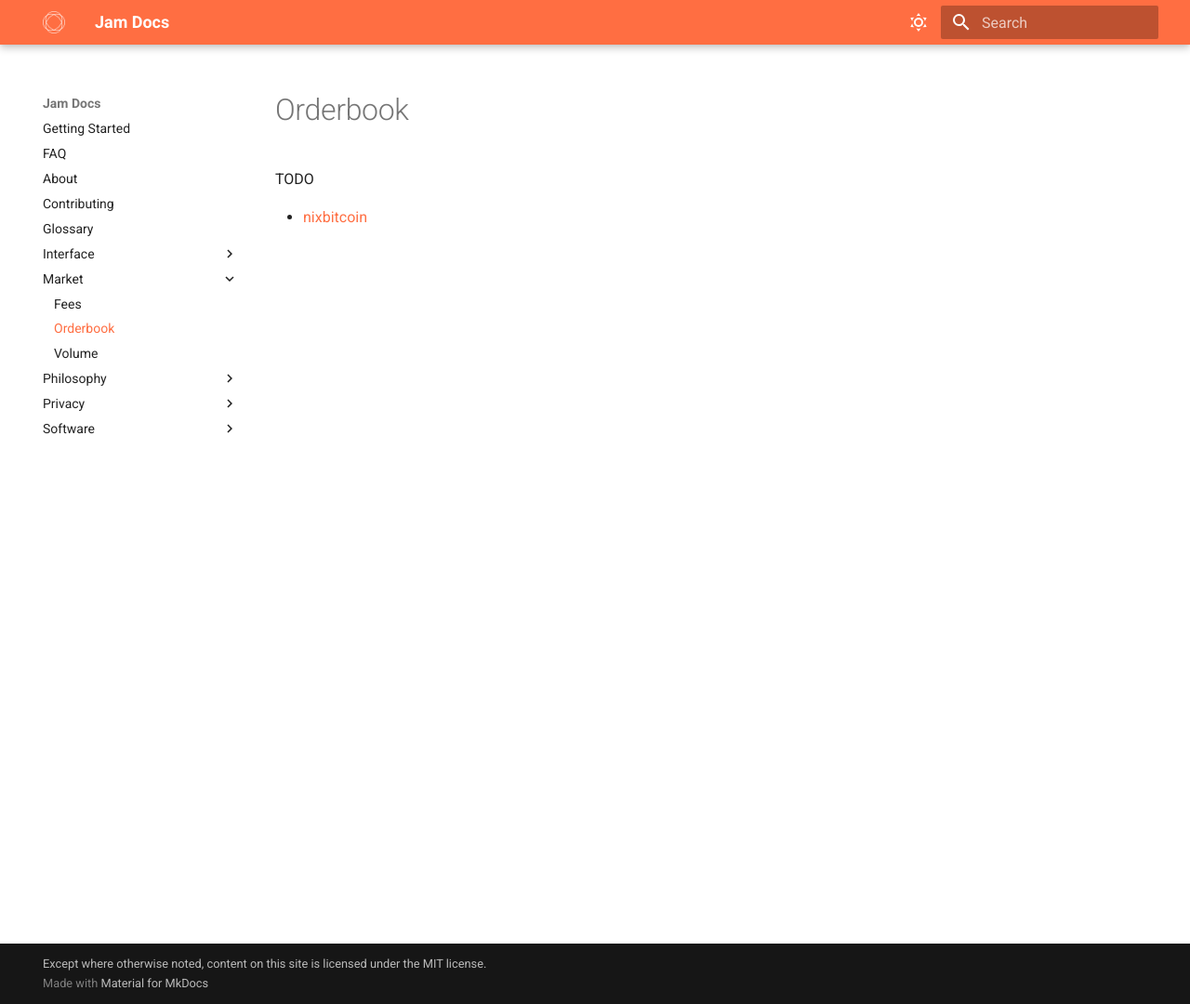
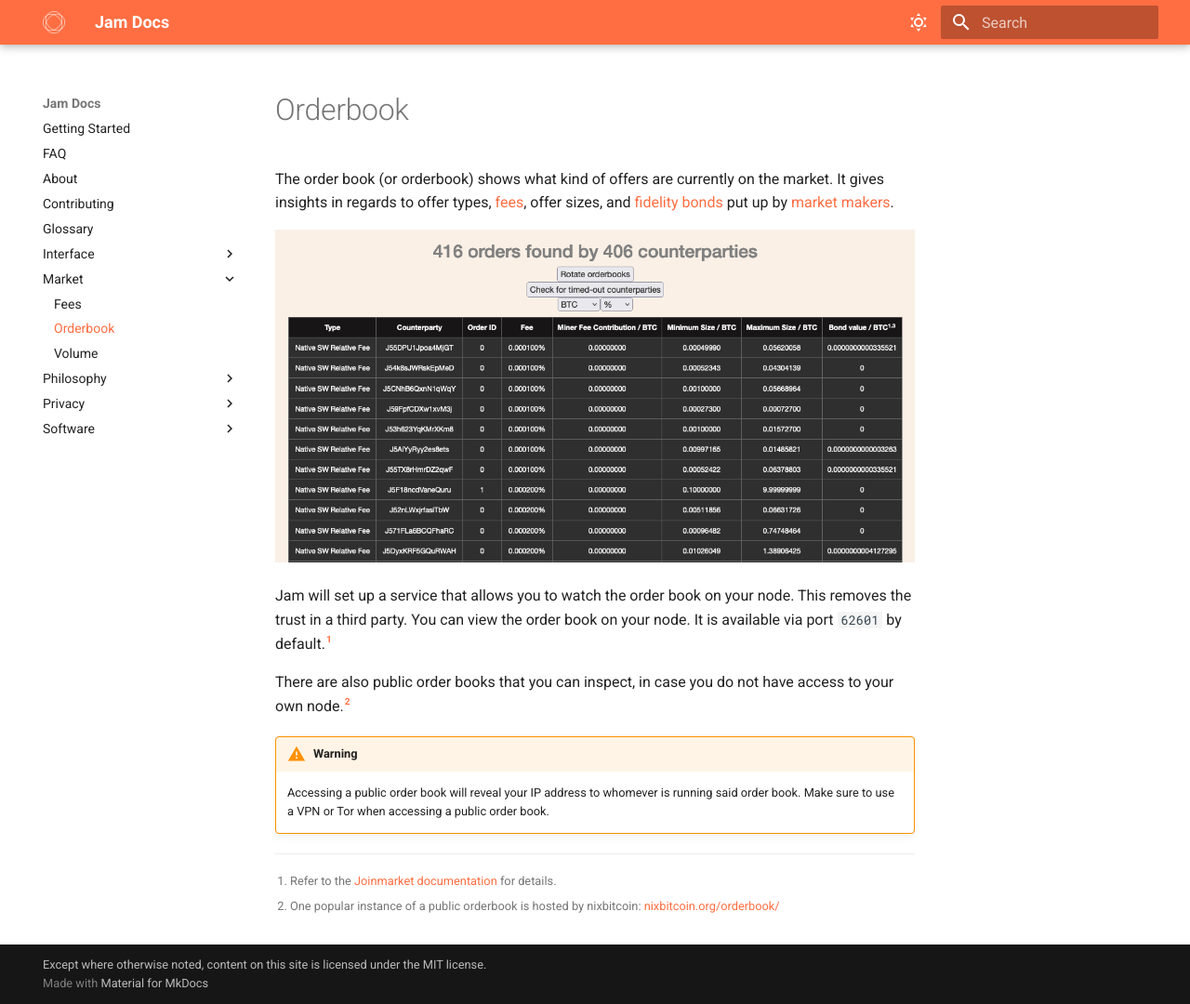
Before and after one commit to joinmarket-webui/jamdocs, an MkDocs documentation site: the page built from docs/market/orderbook.md, in a window 1280 px wide and 1080 px high. Shown: the whole window at 93% size. Built offline with MkDocs 1.6.1 and Material for MkDocs 9.7.7, drawn with Linux system fonts in a browser that asks for light colours; nearby versions of some CDN libraries.

Commit message:
docs: orderbook

```diff
--- a/docs/market/orderbook.md
+++ b/docs/market/orderbook.md
@@ -1,5 +1,27 @@
 # Orderbook
 
-TODO
+The order book (or orderbook) shows what kind of offers are currently on the
+market. It gives insights in regards to offer types, [fees][fees], offer sizes, and
+[fidelity bonds][fb] put up by [market makers][makers].
 
-- [nixbitcoin](https://nixbitcoin.org/orderbook/)
+![](../assets/orderbook.png)
+
+[fees]: fees.md
+[fb]: ../glossary.md#fidelity-bond
+[makers]: ../glossary.md#maker
+
+Jam will set up a service that allows you to watch the order book on your node.
+This removes the trust in a third party. You can view the order book on your
+node. It is available via port `62601` by default.[^jm-orderbook]
+
+[^jm-orderbook]: Refer to the [Joinmarket documentation](https://github.com/JoinMarket-Org/joinmarket-clientserver/blob/master/docs/orderbook.md) for details.
+
+There are also public order books that you can inspect, in case you do not have
+access to your own node.[^nixbitcoin]
+
+!!! warning
+    Accessing a public order book will reveal your IP address to whomever is
+    running said order book. Make sure to use a VPN or Tor when accessing a
+    public order book.
+
+[^nixbitcoin]: One popular instance of a public orderbook is hosted by nixbitcoin: [nixbitcoin.org/orderbook/](https://nixbitcoin.org/orderbook/)
```
Also changed, not shown: docs/assets/orderbook.png (added).
